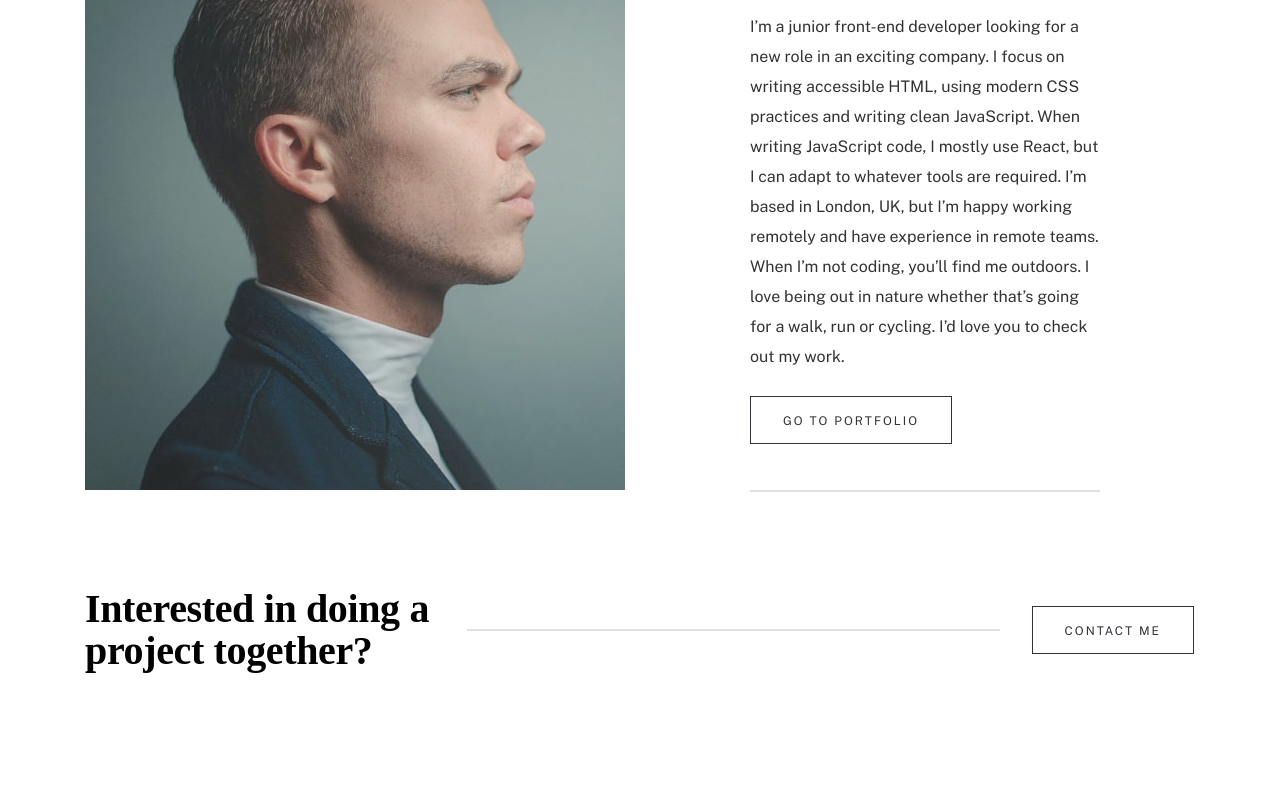
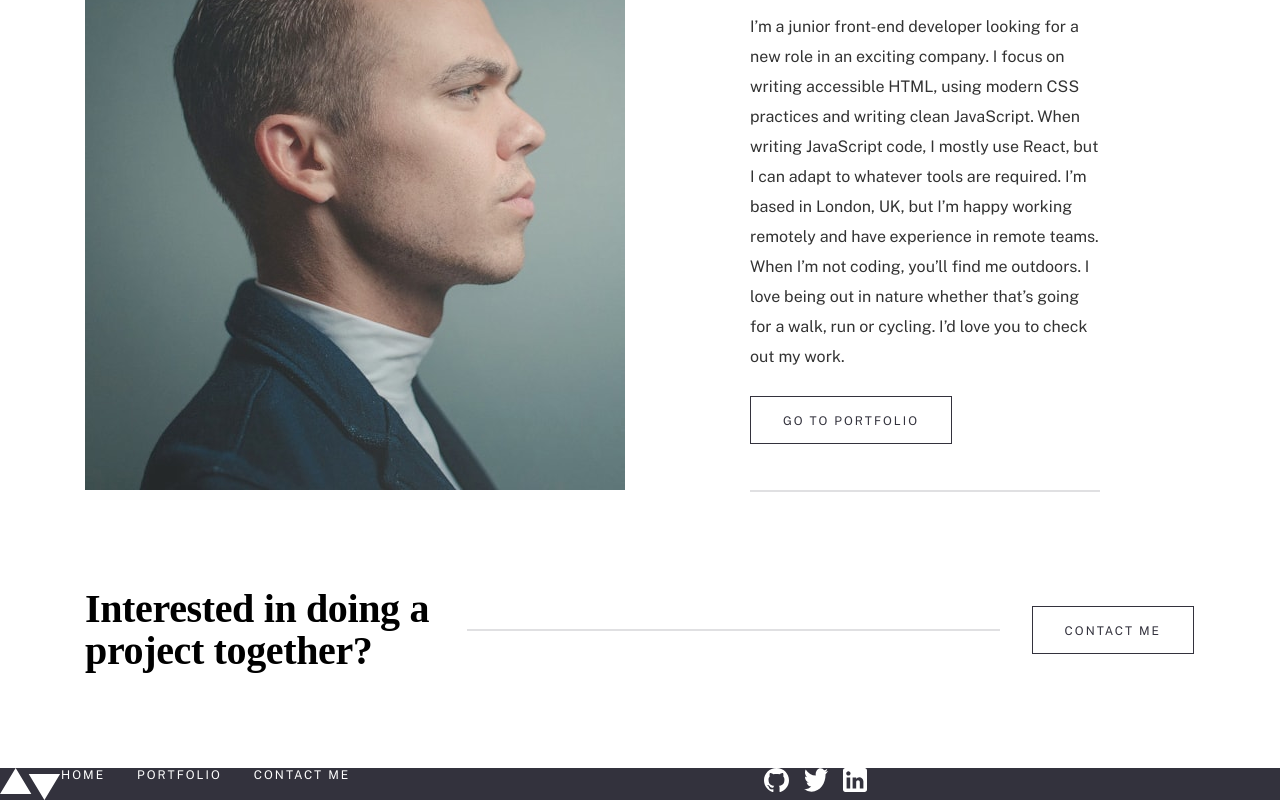
Before and after one commit to Alexandre-st/Minimalist-portfolio, a React (Create React App) app: page / in a window 1280 px wide. Shown: the part 956-1756 px from the top of the page. Before the commit the page ends 1724 px from the top, so only its background shows below. Built offline with nearby package versions, Linux system fonts and the light colour scheme; a web font is replaced by a local one.

Commit message:
Add a refacto on the folder structure and add the footer WIP

```diff
--- a/src/App.js
+++ b/src/App.js
@@ -2,7 +2,8 @@ import React from 'react';
 import { BrowserRouter as Router, Routes, Route } from 'react-router-dom';
 
 import Header from './layouts/Header/Header';
-import Home from './pages/Home/Home';
+import Home from './pages/Home';
+import Footer from './layouts/Footer';
 
 import './styles/index.scss';
 
@@ -13,6 +14,7 @@ const App = () => {
       <Routes>
         <Route exact path="/" element={<Home />} />
       </Routes>
+      <Footer />
     </Router>
 
   );
--- /dev/null
+++ b/src/layouts/Footer.js
@@ -0,0 +1,32 @@
+import { Link } from 'react-router-dom';
+
+import LogoImg from '../assets/logo-white.svg';
+import GithubImg from '../assets/icons/github.svg';
+import TwitterImg from '../assets/icons/twitter.svg';
+import LinkedinImg from '../assets/icons/linkedin.svg';
+
+const Footer = () => {
+  return (
+    <footer className="footer">
+      <div className="footer-container">
+        <div className="footer-content">
+          <div className="footer-content-img">
+            <img src={LogoImg} alt="" />
+          </div>
+          <ul className="footer-content-links">
+            <li className="nav-link"><Link to="/">HOME</Link></li>
+            <li className="nav-link"><Link to="/">PORTFOLIO</Link></li>
+            <li className="nav-link"><Link to="/">CONTACT ME</Link></li>
+          </ul>
+        </div>
+        <div className="footer-social">
+          <img src={GithubImg} alt="Github Link" />
+          <img src={TwitterImg} alt="Twitter Link" />
+          <img src={LinkedinImg} alt="Linkedin Link" />
+        </div>
+      </div>
+    </footer>
+  );
+}
+
+export default Footer;
--- a/src/components/TalkComponent/_talkComponent.scss
+++ b/src/styles/components/_talkComponent.scss
@@ -1,4 +1,4 @@
-@use '../../styles/variables/mixins' as *;
+@use '../variables/mixins' as *;
 
 .talk {
   margin: 11.5rem 0 8rem 0;
--- /dev/null
+++ b/src/styles/layouts/_footer.scss
@@ -0,0 +1,58 @@
+@use '../variables/mixins' as *;
+
+.footer {
+  background-color: #33323D;
+
+  &-container {
+    padding: 5.6rem 13.5rem;
+
+    @include mq(tablet) {
+      display: flex;
+      padding: 0;
+      justify-content: center;
+      align-items: center;
+    }
+  }
+
+  &-content {
+    text-align: center;
+
+    @include mq(tablet) {
+      display: flex;
+    }
+
+    &-img {
+      width: fit-content;
+      margin: auto;
+    }
+
+    &-links {
+      margin-top: 4rem;
+      display: flex;
+      flex-direction: column;
+      gap: 3.2rem;
+
+      @include mq(tablet) {
+        flex-direction: row;
+        margin-top: 0;
+      }
+    }
+  }
+
+  &-social {
+    display: flex;
+    justify-content: center;
+    margin: auto;
+    margin-top: 4rem;
+    gap: 1.5rem;
+
+    @include mq(tablet) {
+      margin-top: 0;
+    }
+
+    img {
+      filter: brightness(0) invert(1);
+      width: auto;
+    }
+  }
+}
--- a/src/layouts/Header/_header.scss
+++ b/src/styles/layouts/_header.scss
@@ -1,4 +1,4 @@
-@use '../../styles/variables/mixins' as *;
+@use '../variables/mixins' as *;
 
 .header {
   display: flex;
--- a/src/pages/Home/_home.scss
+++ b/src/styles/pages/_home.scss
@@ -1,4 +1,4 @@
-@use '../../styles/variables/mixins' as *;
+@use '../variables/mixins' as *;
 
 // HERO PART
 .hero {
```
Also changed, not shown: src/pages/Home.js (renamed from src/pages/Home/Home.js, +8 -8 lines), src/styles/index.scss (+4 -3 lines), src/assets/logo-white.svg (added).
